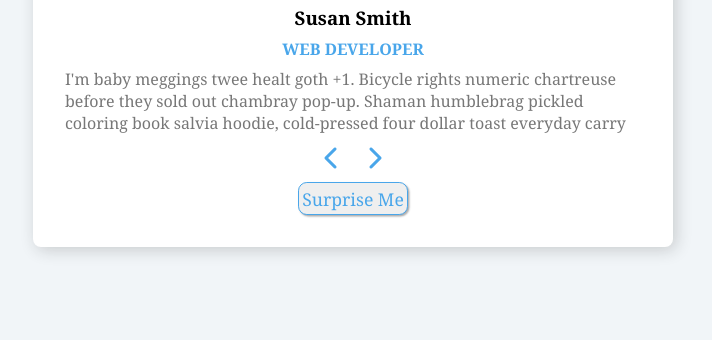
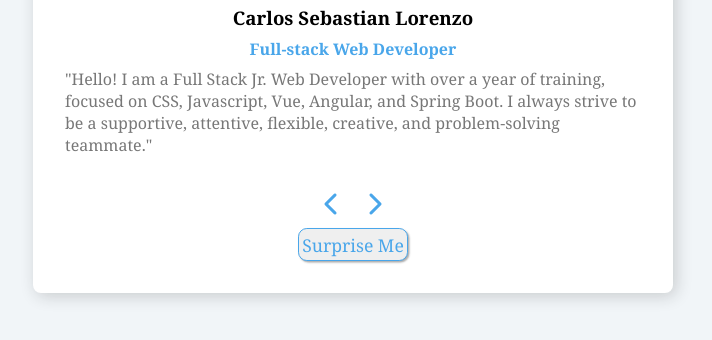
Before and after one commit to CarlosSebastianLorenzo/40projects-3-ReviewCarousel, a plain HTML site: page index.html in a window 1280 px wide. Both pictures are taken after a click on the button "Surprise Me". Shown: the part 360-700 px from the top of the page, without its empty margins (287-999 px from the left). Drawn offline with Linux system fonts and the light colour scheme.

Commit message:
finalización de carrousel

```diff
--- a/main.js
+++ b/main.js
@@ -1,8 +1,5 @@
-let $main = document.querySelector('main');
-let fragment = document.createElement('fragment');
-let $prev = document.querySelectorAll('i')[0];
-let $next = document.querySelectorAll('i')[1];
-let $random = document.querySelector('button');
+const $main = document.querySelector('main');
+const fragment = document.createElement('fragment');
 
 let array = [{
     name: 'Fernando Andrés Raggio',
@@ -26,23 +23,43 @@ let array = [{
     name: 'Joaquin Sampieri',
     img: 'https://unavatar.io/github/joacosam',
     job: 'Front-end Web Developer',
-    comment: 'Self-taught student and professional passionate about application development and software functionality.'
+    comment: "Hi, I'm Joaco. I'm a responsible person interested in starting to develop professionally as a developer to apply all the knowledge acquired in recent years. I'm capable of addressing client requirements, analyzing them, working in a team, and carrying out their development in a timely manner, complying with the best market practices and under agile methodologies."
 }]
 
+function renderPerson (person) {
+    $main.innerHTML = ""
     fragment.innerHTML =
         `
         <section>
         <picture>
-        <img class="img" src="https://unavatar.io/github/JoeTheorium" alt="JoeTheorium">
+            <img class="img" src="${person.img}" alt="${person.name}">
         </picture>
-    <h3>Susan Smith</h3>
-    <h4>WEB DEVELOPER</h4>
-    <p>I'm baby meggings twee healt goth +1. Bicycle rights numeric chartreuse before they sold out chambray pop-up. Shaman humblebrag pickled coloring book salvia hoodie, cold-pressed four dollar toast everyday carry</p>
+        <h3>${person.name}</h3>
+        <h4>${person.job}</h4>
+        <p>${person.comment}</p>
         <div>
-        <i class="fa-solid fa-chevron-left"></i>
-        <i class="fa-solid fa-chevron-right"></i>
+            <i onclick="prev()" class="fa-solid fa-chevron-left"></i>
+            <i onclick="next()" class="fa-solid fa-chevron-right"></i>
         </div>
-    <button>Surprise Me</button>
+        <button onclick="random()">Surprise Me</button>
         </section>
         `
     $main.appendChild(fragment);
+}
+
+renderPerson(array[0])
+
+let index = 0;
+
+function prev (){
+    index<(array.length-1)?index++:index=0;
+    renderPerson(array[index]);
+}
+function next (){
+    index<(array.length-1)?index++:index=0;
+    renderPerson(array[index]);
+}
+function random(){
+    index=Math.floor(Math.random()*array.length);
+    renderPerson(array[index]);
+}
--- a/style.css
+++ b/style.css
@@ -90,6 +90,7 @@ h4{
 }
 p{
     color: #777;
+    min-height: 7em;
 }
 section>div{
     display: flex;
```
Lines whose indentation alone changed are shown as unchanged.
